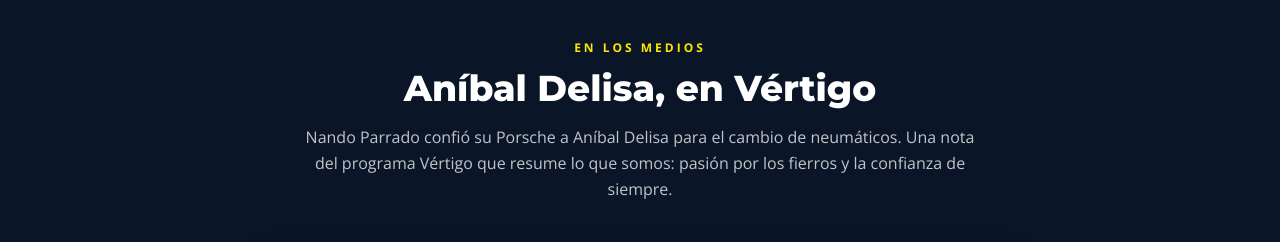
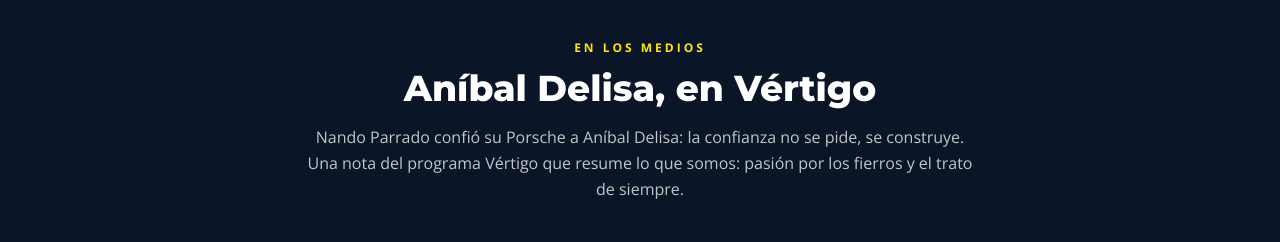
Before and after one commit to delisaluciaanibaldelisa/anibaldelisa-web, a Next.js app: page /nosotros in a window 1280 px wide. Shown: the part 3540-3782 px from the top of the page. Built offline with nearby package versions, Linux system fonts and the light colour scheme; no server answers; grey boxes are pictures that could not be loaded.

Commit message:
Nota Nando Parrado: saca 'cambio de neumaticos', frase mas general ('la confianza no se pide, se construye')

```diff
--- a/app/nosotros/page.tsx
+++ b/app/nosotros/page.tsx
@@ -181,9 +181,9 @@ export default function NosotrosPage() {
               Aníbal Delisa, en Vértigo
             </h2>
             <p className="mt-4 text-white/75 leading-relaxed">
-              Nando Parrado confió su Porsche a Aníbal Delisa para el cambio de
-              neumáticos. Una nota del programa Vértigo que resume lo que somos:
-              pasión por los fierros y la confianza de siempre.
+              Nando Parrado confió su Porsche a Aníbal Delisa: la confianza no
+              se pide, se construye. Una nota del programa Vértigo que resume lo
+              que somos: pasión por los fierros y el trato de siempre.
             </p>
           </Reveal>
           <Reveal className="max-w-3xl mx-auto">
```
